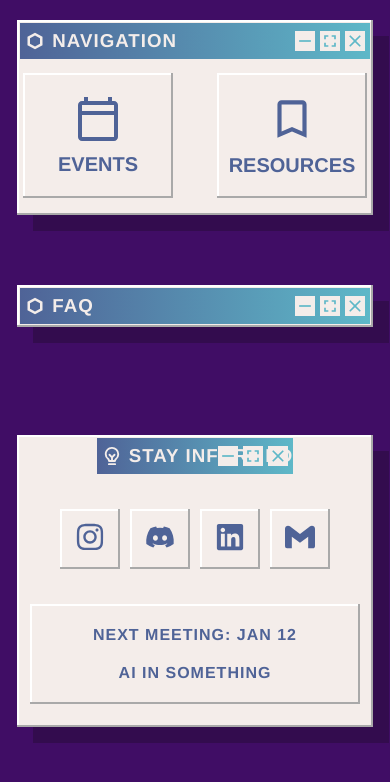
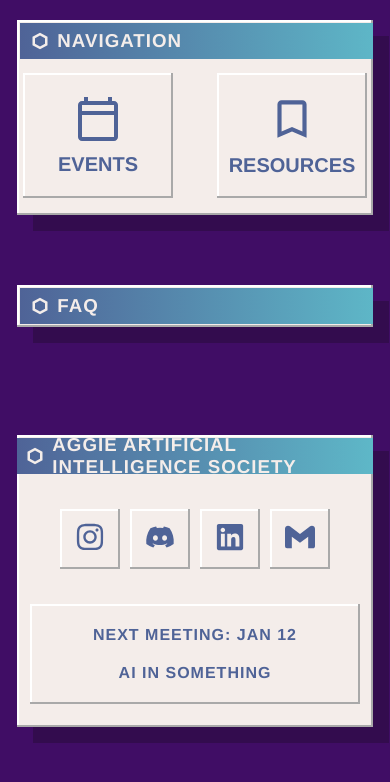
Before and after one commit to gabriel-s-e/AAISWebsite, a Next.js app in the folder AAISWebsite-test-branch/: page /FAQ in a window 390 px wide. Shown: the top 782 px of the page. Built offline with nearby package versions, Linux system fonts and the light colour scheme; a web font is replaced by a local one.

Commit message:
Refined the website layout by removing window control icons and ensuring the WindowTop component spans the full width of its container. Updated the footer with a new icon and title while maintaining its structural consistency with other windows.

```diff
--- a/AAISWebsite-test-branch/src/app/components/Bar.module.css
+++ b/AAISWebsite-test-branch/src/app/components/Bar.module.css
@@ -70,7 +70,7 @@
   box-sizing: border-box;
   width: 95%;
   max-width: 1200px;
-  min-height: 150px;
+  min-height: 100px;
 
   /* positioning */
   position: relative;
@@ -81,6 +81,7 @@
   flex-direction: column;
   align-items: center;
   padding: 3px;
+  overflow: hidden;
 }
 
 .button_container {
--- a/AAISWebsite-test-branch/src/app/components/Footer.jsx
+++ b/AAISWebsite-test-branch/src/app/components/Footer.jsx
@@ -1,14 +1,14 @@
 import styles from "./Bar.module.css";
 import { FaDiscord, FaLinkedin, FaInstagram } from "react-icons/fa";
-import { PiLightbulbFilamentBold } from "react-icons/pi";
 import { SiGmail } from "react-icons/si";
 import Link from "next/link";
+import { CgShapeHexagon } from "react-icons/cg";
 import WindowTop from "./WindowTop";
 
 export default function Footer() {
   return (
     <div className="window" id={styles.footer}>
-      <WindowTop WindowIcon={PiLightbulbFilamentBold} title={"Stay Informed"} />
+      <WindowTop WindowIcon={CgShapeHexagon} title={"Aggie Artificial Intelligence Society"} />
       <div className={styles.button_container}>
         <div className={styles.smbox}>
           <div className={styles.button_container}>
@@ -18,8 +18,7 @@ export default function Footer() {
               className={styles.smbutton}
             >
               <div className={styles.smbox__icon}>
-                {" "}
-                <FaInstagram size={55} />{" "}
+                <FaInstagram size={55} />
               </div>
             </a>
             <a
@@ -28,8 +27,7 @@ export default function Footer() {
               className={styles.smbutton}
             >
               <div className={styles.smbox__icon}>
-                {" "}
-                <FaDiscord size={55} />{" "}
+                <FaDiscord size={55} />
               </div>
             </a>
             <a
@@ -38,8 +36,7 @@ export default function Footer() {
               className={styles.smbutton}
             >
               <div className={styles.smbox__icon}>
-                {" "}
-                <FaLinkedin size={55} />{" "}
+                <FaLinkedin size={55} />
               </div>
             </a>
             <a
@@ -48,8 +45,7 @@ export default function Footer() {
               className={styles.smbutton}
             >
               <div className={styles.smbox__icon}>
-                {" "}
-                <SiGmail size={55} />{" "}
+                <SiGmail size={55} />
               </div>
             </a>
           </div>
--- a/AAISWebsite-test-branch/src/app/components/WindowTop.jsx
+++ b/AAISWebsite-test-branch/src/app/components/WindowTop.jsx
@@ -1,6 +1,4 @@
 import styles from "./WindowTop.module.css";
-import { BiMinus } from "react-icons/bi";
-import { MdClose, MdFullscreen } from "react-icons/md";
 
 export default function WindowTop({ WindowIcon, title }) {
   return (
@@ -9,15 +7,6 @@ export default function WindowTop({ WindowIcon, title }) {
         <WindowIcon size={22} />
       </div>
       <h3 className={styles.window__title}>{title}</h3>
-      <div className={styles.window__top__min}>
-        <BiMinus size={22} />
-      </div>
-      <div className={styles.window__top__full}>
-        <MdFullscreen size={22} />
-      </div>
-      <div className={styles.window__top__x}>
-        <MdClose size={22} />
-      </div>
     </div>
   );
 }
--- a/AAISWebsite-test-branch/src/app/components/WindowTop.module.css
+++ b/AAISWebsite-test-branch/src/app/components/WindowTop.module.css
@@ -1,13 +1,14 @@
 .window__top {
     text-transform: uppercase;
     /* background-color: #4f6397; */
-    padding-left: 5px;
+    padding-left: 10px;
     color: #f4edea;
     height: 36px;
     display: flex;
     align-items: center;
     position: relative;
     background: linear-gradient(90deg, #4f6397, #5eb8c8);
+    width: 100%;
   }
 
   .window__title {
@@ -24,36 +25,3 @@
     justify-content: center;
     align-items: center;
   }
-  .window__top__min {
-    height: 20px;
-    width: 20px;
-    background-color: #f4edea;
-    color: #5eb8c8;
-    position: absolute;
-    right: 55px;
-    display: flex;
-    justify-content: center;
-    align-items: center;
-  }
-  .window__top__full {
-    height: 20px;
-    width: 20px;
-    background-color: #f4edea;
-    color: #5eb8c8;
-    position: absolute;
-    right: 30px;
-    display: flex;
-    justify-content: center;
-    align-items: center;
-  }
-  .window__top__x {
-    height: 20px;
-    width: 20px;
-    background-color: #f4edea;
-    color: #5eb8c8;
-    position: absolute;
-    right: 5px;
-    display: flex;
-    justify-content: center;
-    align-items: center;
-  }
--- a/AAISWebsite-test-branch/src/app/styles/globals.css
+++ b/AAISWebsite-test-branch/src/app/styles/globals.css
@@ -223,14 +223,15 @@ h2 {
   box-sizing: border-box;
   width: 95%;
   max-width: 1200px;
-  min-height: 100px;
+  min-height: auto;
 
   /* positioning */
   margin: 20px auto;
 
   /* content positioning */
   align-items: center;
-  padding: 3px;
+  padding: 0;
+  overflow: hidden;
 }
 
 .button_container {
@@ -335,13 +336,14 @@ h2 {
 .window__top {
   text-transform: uppercase;
   /* background-color: #4f6397; */
-  padding-left: 5px;
+  padding-left: 10px;
   color: #f4edea;
   height: 36px;
   display: flex;
   align-items: center;
   position: relative;
   background: linear-gradient(90deg, #4f6397, #5eb8c8);
+  width: 100%;
 }
 
 .window__title {
@@ -353,7 +355,6 @@ h2 {
   .window__title {
     font-size: 10px;
     letter-spacing: 0px;
-    margin-right: 80px; /* space for buttons */
   }
 }
 
@@ -361,39 +362,6 @@ h2 {
   height: 20px;
   width: 20px;
   color: #f4edea;
-  display: flex;
-  justify-content: center;
-  align-items: center;
-}
-.window__top__min {
-  height: 20px;
-  width: 20px;
-  background-color: #f4edea;
-  color: #5eb8c8;
-  position: absolute;
-  right: 55px;
-  display: flex;
-  justify-content: center;
-  align-items: center;
-}
-.window__top__full {
-  height: 20px;
-  width: 20px;
-  background-color: #f4edea;
-  color: #5eb8c8;
-  position: absolute;
-  right: 30px;
-  display: flex;
-  justify-content: center;
-  align-items: center;
-}
-.window__top__x {
-  height: 20px;
-  width: 20px;
-  background-color: #f4edea;
-  color: #5eb8c8;
-  position: absolute;
-  right: 5px;
   display: flex;
   justify-content: center;
   align-items: center;
```
Also changed, not shown: 1 other file (tests, documents, lock files or other folders).
